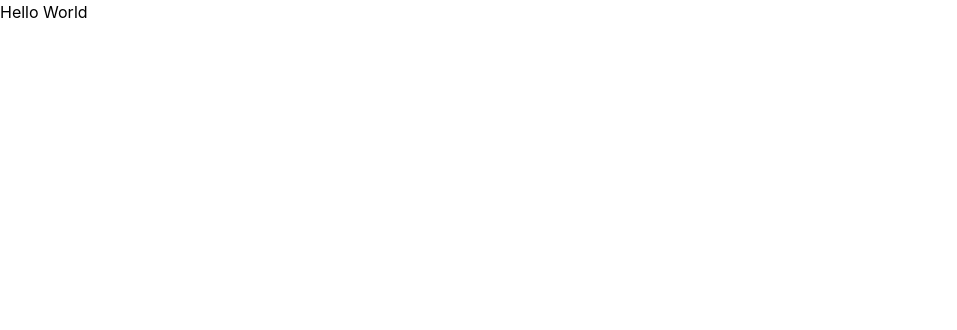
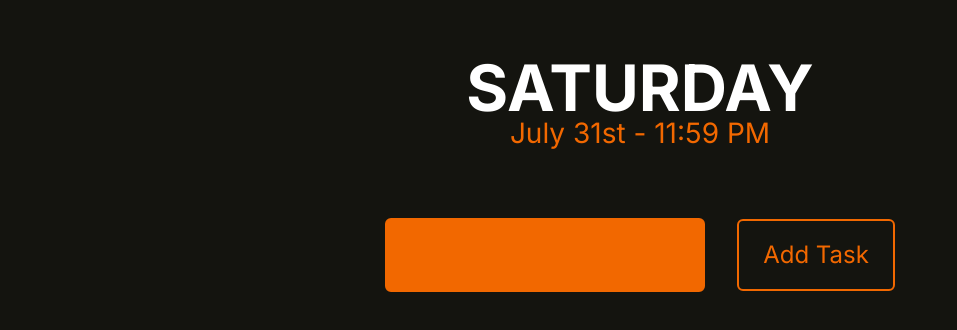
Before and after one commit to hARSHILp7/Taskzen, a website built with Vite: page frontend/index.html in a window 1280 px wide. Shown: the whole page, without its empty margins (0-957 px from the left). Built offline with nearby package versions, Linux system fonts and the light colour scheme.

Commit message:
Today's info and add task div done

```diff
--- a/frontend/index.html
+++ b/frontend/index.html
@@ -4,12 +4,43 @@
   <meta charset="UTF-8" />
   <meta name="viewport" content="width=device-width, initial-scale=1.0" />
   <title>Todo App</title>
-  <link rel="stylesheet" href="/css/style.css" />
+  <!-- Fonts -->
+  <link rel="preconnect" href="https://fonts.googleapis.com">
+  <link rel="preconnect" href="https://fonts.gstatic.com" crossorigin>
+  <link href="https://fonts.googleapis.com/css2?family=Inter:ital,opsz,wght@0,14..32,100..900;1,14..32,100..900&display=swap" rel="stylesheet">
 </head>
 <body>
-  <div class="hero">
-    <h1>Hello World</h1>
+  <div id="app-container" class="bg-[#14140F] text-[#FFFFFF] h-screen font-['Inter']">
+    <!-- Today's Info -->
+    <div id="today-info"
+      class="flex flex-col justify-center items-center w-screen pt-10 pb-16">
+      <div id="day"
+        class="text-[#FFFFFF] text-[64px] font-bold h-18">
+        SATURDAY</div>
+      <div id="date-time"
+        class="text-[#F26800] text-[28px]">
+        July 31st - 11:59 PM</div>
+    </div>
+
+    <!-- Add Task -->
+    <div id="add-task"
+      class="flex justify-center items-center w-screen gap-8">
+      <input type="text"
+        id="add-task-input" placeholder=" "  autocomplete="off"
+        class="w-1/4 p-5 border-2 border-[#F26800] border-solid text-[#F26800] text-[20px] font-medium bg-transparent rounded-md transition duration-300
+          focus:border-[#F26800] focus:text-[#14140F] focus:bg-[#F26800] focus:outline-none" />
+      <button id="add-task-btn"
+        class="border-2 border-[#F26800] border-solid pt-4 pb-4 pl-6 pr-6 text-[24px] text-[#F26800] cursor-pointer rounded-md
+          hover:bg-[#F26800] hover:text-[#14140F] transition duration-300">
+        Add Task</button>
+    </div>
+
+    <!-- Task List -->
+    <div id="task-list"
+      class="">
+
+    </div>
   </div>
-  <script src="/js/app.js"></script>
+  <script type="module" src="/src/main.js"></script>
 </body>
 </html>
--- a/frontend/src/main.js
+++ b/frontend/src/main.js
@@ -1 +1,8 @@
 import './style.css'
+
+const add_task_input = document.getElementById('add-task-input')
+
+// Focus on the add task input after 3 seconds of page load
+setTimeout(() => {
+  add_task_input.focus();
+}, 3000);
```
